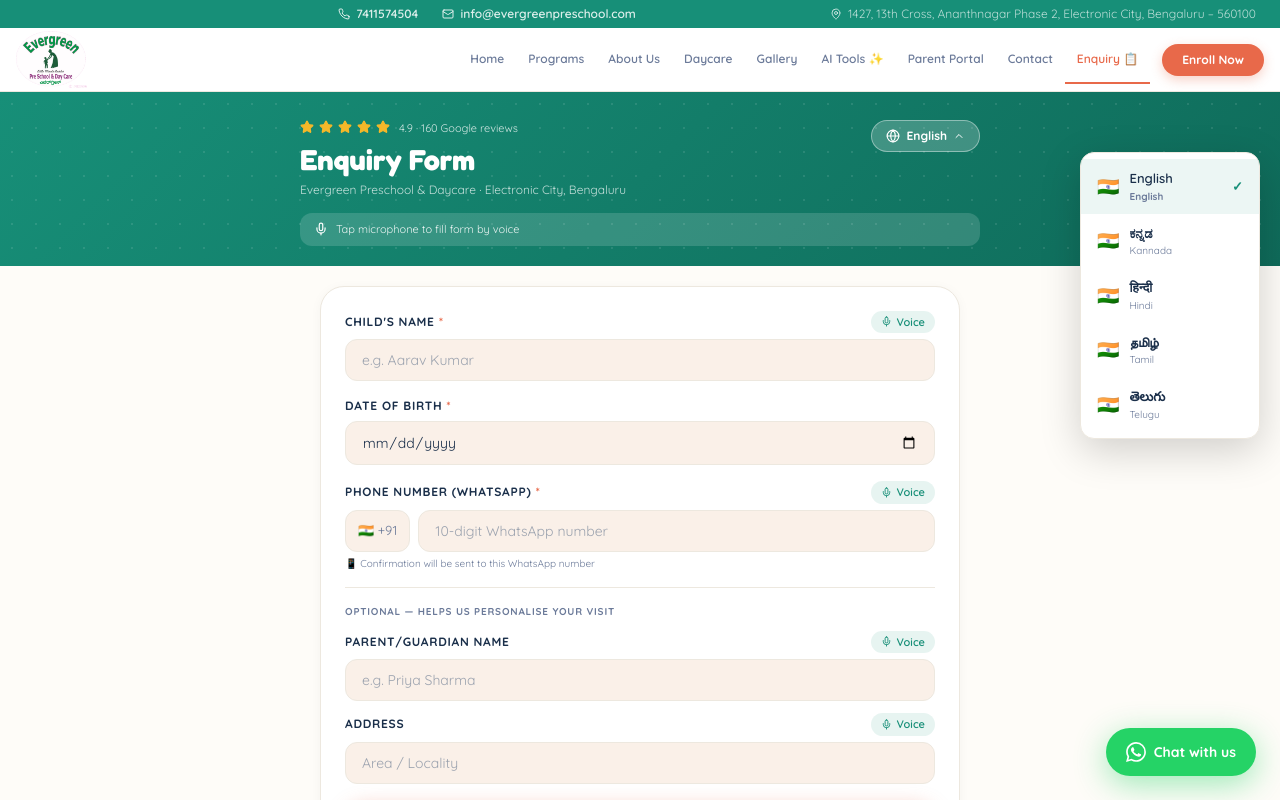
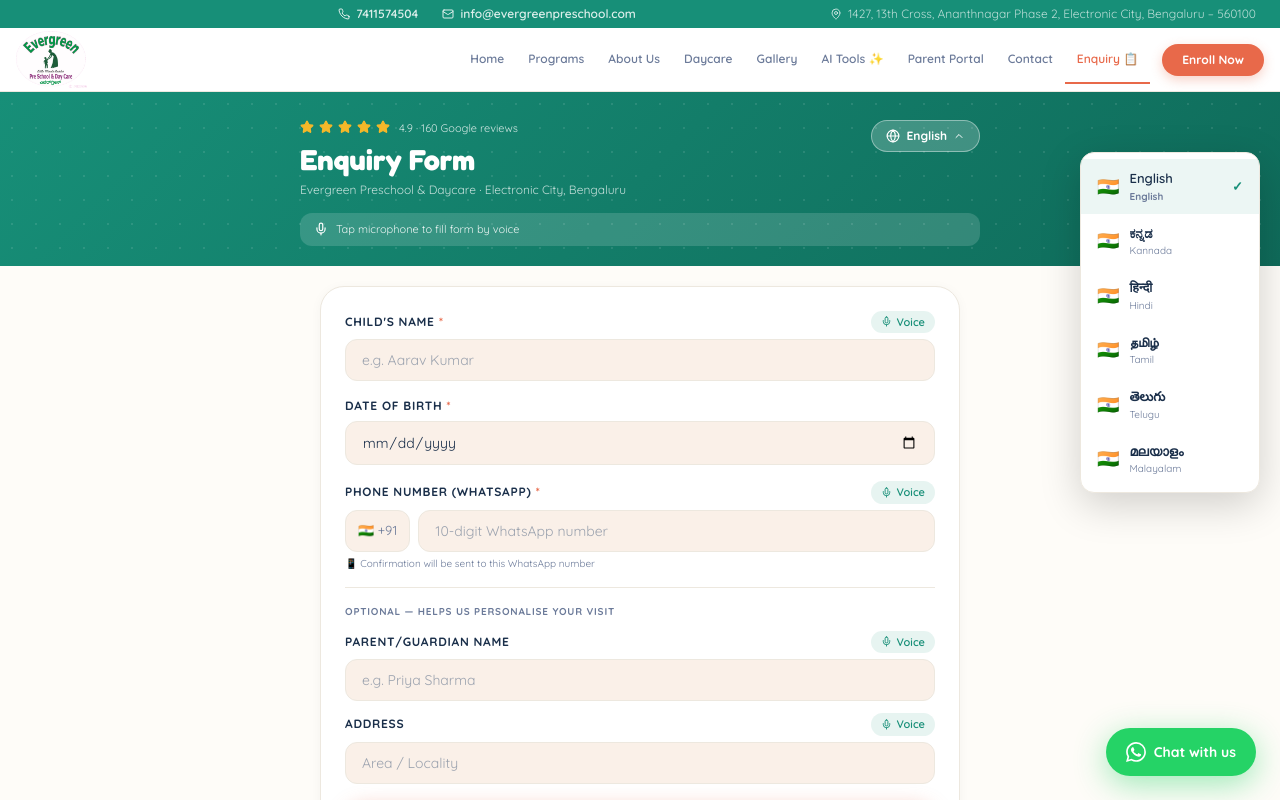
Before and after one commit to Evergreen1985/EPS-website, a Next.js app: page /enquiry in a window 1280 px wide. Both pictures are taken after a click on the button "English". Shown: the top 800 px of the page. Built offline with nearby package versions, Linux system fonts and the light colour scheme.

Commit message:
Add Malayalam language support to enquiry form

```diff
--- a/src/app/enquiry/page.tsx
+++ b/src/app/enquiry/page.tsx
@@ -21,6 +21,7 @@ const LANGUAGES = [
   { code:"hi-IN", label:"Hindi",    native:"हिन्दी",     flag:"🇮🇳" },
   { code:"ta-IN", label:"Tamil",    native:"தமிழ்",    flag:"🇮🇳" },
   { code:"te-IN", label:"Telugu",   native:"తెలుగు",   flag:"🇮🇳" },
+  { code:"ml-IN", label:"Malayalam",native:"മലയാളം",   flag:"🇮🇳" },
 ];
 
 const UI_TEXT: Record<string, Record<string, string>> = {
@@ -29,6 +30,7 @@ const UI_TEXT: Record<string, Record<string, string>> = {
   "hi-IN": { title:"पूछताछ फॉर्म", childName:"बच्चे का नाम", dob:"जन्म तिथि", phone:"फोन नंबर (WhatsApp)", parentName:"माता/पिता का नाम", address:"पता", program:"रुचि का कार्यक्रम", submit:"पूछताछ जमा करें", required:"अनिवार्य", optional:"वैकल्पिक", suggest:"आपके बच्चे के लिए सुझाव", submitSuccess:"धन्यवाद!", successMsg:"आपकी पूछताछ प्राप्त हो गई है। हम जल्द ही WhatsApp पर संपर्क करेंगे।", speaking:"सुन रहा हूँ...", tapMic:"आवाज़ से फॉर्म भरने के लिए माइक दबाएं", greeting:"नमस्ते! एवरग्रीन प्रीस्कूल में आपका स्वागत है। कृपया अपने बच्चे का नाम बताएं।" },
   "ta-IN": { title:"விசாரணை படிவம்", childName:"குழந்தையின் பெயர்", dob:"பிறந்த தேதி", phone:"தொலைபேசி எண் (WhatsApp)", parentName:"பெற்றோர் பெயர்", address:"முகவரி", program:"விரும்பிய திட்டம்", submit:"விசாரணை சமர்ப்பிக்கவும்", required:"கட்டாயம்", optional:"விருப்பத்தேர்வு", suggest:"உங்கள் குழந்தைக்கு பரிந்துரை", submitSuccess:"நன்றி!", successMsg:"உங்கள் விசாரணை பெறப்பட்டது. விரைவில் WhatsApp-ல் தொடர்பு கொள்கிறோம்.", speaking:"கேட்கிறேன்...", tapMic:"குரலால் படிவம் நிரப்ப மைக்கை அழுத்தவும்", greeting:"வணக்கம்! எவர்கிரீன் பூர்வ பள்ளிக்கு வரவேற்கிறோம். உங்கள் குழந்தையின் பெயரைச் சொல்லுங்கள்." },
   "te-IN": { title:"విచారణ ఫారం", childName:"పిల్లల పేరు", dob:"పుట్టిన తేదీ", phone:"ఫోన్ నంబర్ (WhatsApp)", parentName:"తల్లిదండ్రుల పేరు", address:"చిరునామా", program:"ఆసక్తి కార్యక్రమం", submit:"విచారణ సమర్పించండి", required:"తప్పనిసరి", optional:"ఐచ్ఛికం", suggest:"మీ పిల్లలకు సూచించబడింది", submitSuccess:"ధన్యవాదాలు!", successMsg:"మీ విచారణ స్వీకరించబడింది. త్వరలో WhatsApp లో సంప్రదిస్తాము.", speaking:"వింటున్నాను...", tapMic:"వాయిస్ ద్వారా ఫారం నింపడానికి మైక్ నొక్కండి", greeting:"నమస్తే! ఎవర్‌గ్రీన్ ప్రీస్కూల్‌కు స్వాగతం. దయచేసి మీ పిల్లల పేరు చెప్పండి." },
+  "ml-IN": { title:"അന്വേഷണ ഫോം", childName:"കുട്ടിയുടെ പേര്", dob:"ജനനതീയതി", phone:"ഫോൺ നമ്പർ (WhatsApp)", parentName:"രക്ഷിതാവിന്റെ പേര്", address:"വിലാസം", program:"താൽപ്പര്യമുള്ള പ്രോഗ്രാം", submit:"അന്വേഷണം സമർപ്പിക്കുക", required:"നിർബന്ധം", optional:"ഐച്ഛികം", suggest:"നിങ്ങളുടെ കുട്ടിക്ക് നിർദ്ദേശിച്ചത്", submitSuccess:"നന്ദി!", successMsg:"നിങ്ങളുടെ അന്വേഷണം ലഭിച്ചു. ഉടൻ WhatsApp-ൽ ബന്ധപ്പെടും.", speaking:"കേൾക്കുന്നു...", tapMic:"ശബ്ദം ഉപയോഗിച്ച് ഫോം പൂരിപ്പിക്കാൻ മൈക്ക് അമർത്തുക", greeting:"നമസ്കാരം! എവർഗ്രീൻ പ്രീസ്കൂളിലേക്ക് സ്വാഗതം. ദയവായി നിങ്ങളുടെ കുട്ടിയുടെ പേര് പറയൂ." },
 };
 
 function getAgeInMonths(dob: string): number | null {
@@ -119,7 +121,7 @@ export default function EnquiryPage() {
 
     // Save to DB via our API route (works even without Supabase configured)
     try {
-      await fetch("/api/enquiry", {
+      const res = await fetch("/api/enquiry", {
         method: "POST",
         headers: { "Content-Type": "application/json" },
         body: JSON.stringify({
@@ -134,8 +136,13 @@ export default function EnquiryPage() {
           lang,
         }),
       });
+      const result = await res.json();
+      if (!result.success) {
+        console.error("Enquiry save error:", result.error, result.code);
+        alert("DB Error: " + result.error + " (code: " + result.code + ")");
+      }
     } catch (err) {
-      console.error("Enquiry save failed:", err);
+      console.error("Enquiry fetch error:", err);
     }
 
     await new Promise(r => setTimeout(r, 600));
@@ -251,10 +258,11 @@ export default function EnquiryPage() {
                 <ChevronDown style={{ width:"12px", height:"12px", transform: showLang?"rotate(180deg)":"none", transition:"transform 0.2s" }} />
               </button>
               {showLang && (
-                <div style={{ position:"fixed", right:"20px", top:"auto", background:"white", borderRadius:"14px", border:"1px solid #EDE8DF", boxShadow:"0 12px 40px rgba(0,0,0,0.18)", zIndex:9999, minWidth:"180px", overflow:"visible" }}>
+                <div style={{ position:"fixed", right:"20px", top:"auto", background:"white", borderRadius:"14px", border:"1px solid #EDE8DF", boxShadow:"0 12px 40px rgba(0,0,0,0.18)", zIndex:9999, minWidth:"180px", overflow:"visible" }}
+                  onClick={e => e.stopPropagation()}>
                   <div style={{ padding:"6px 0" }}>
-                    {LANGUAGES.map((l, idx) => (
-                      <button key={l.code} onClick={() => { setLang(l.code); setShowLang(false); }}
+                    {LANGUAGES.map((l) => (
+                      <button key={l.code} onClick={(e) => { e.stopPropagation(); setLang(l.code); setShowLang(false); }}
                         style={{ display:"flex", alignItems:"center", gap:"10px", width:"100%", padding:"10px 16px", background:lang===l.code?"rgba(23,143,120,0.08)":"transparent", border:"none", cursor:"pointer", fontSize:"13px", fontWeight:lang===l.code?700:400, color:"#1A2F4A", textAlign:"left" }}>
                         <span style={{ fontSize:"18px" }}>{l.flag}</span>
                         <div>
```
